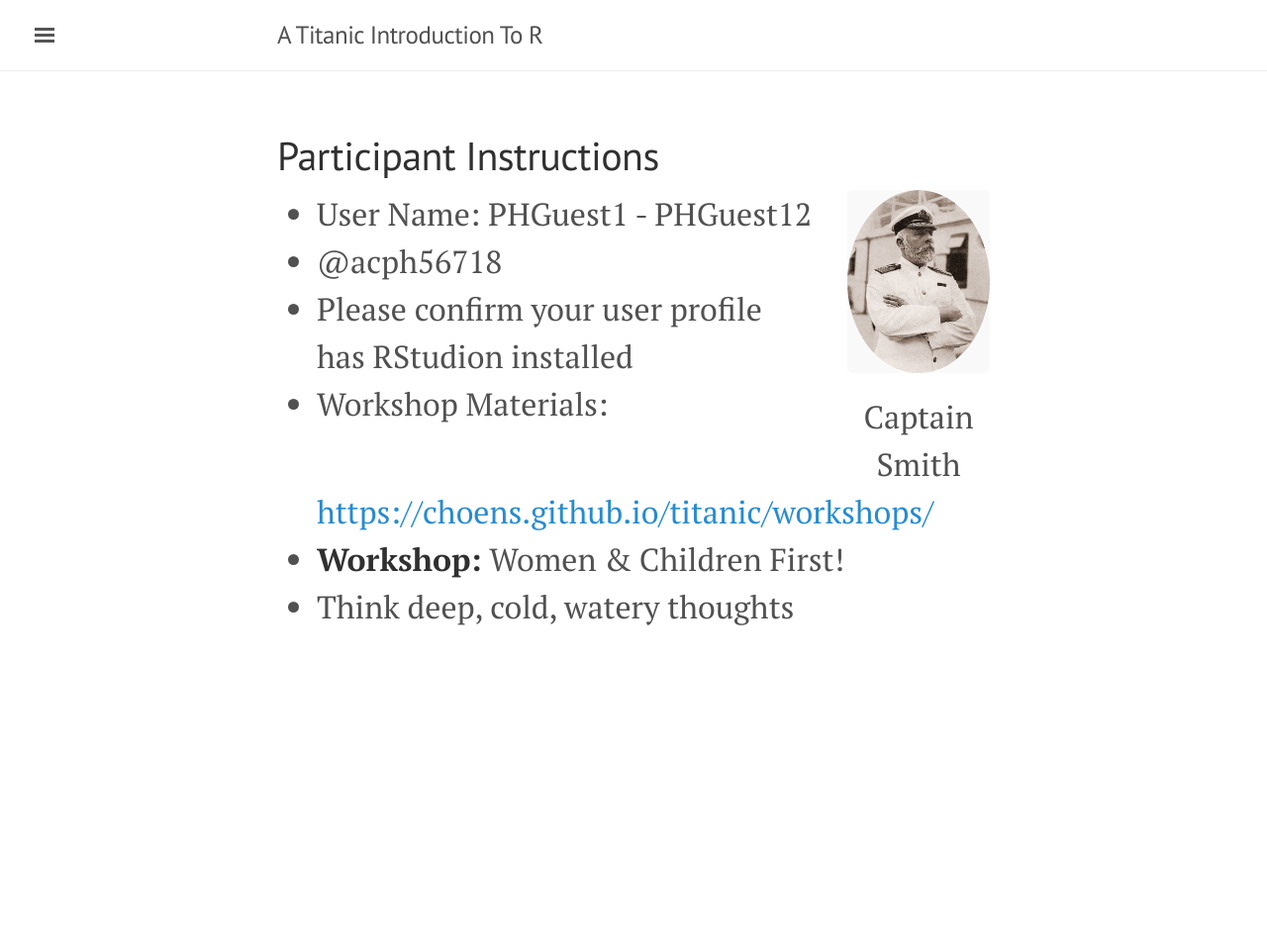
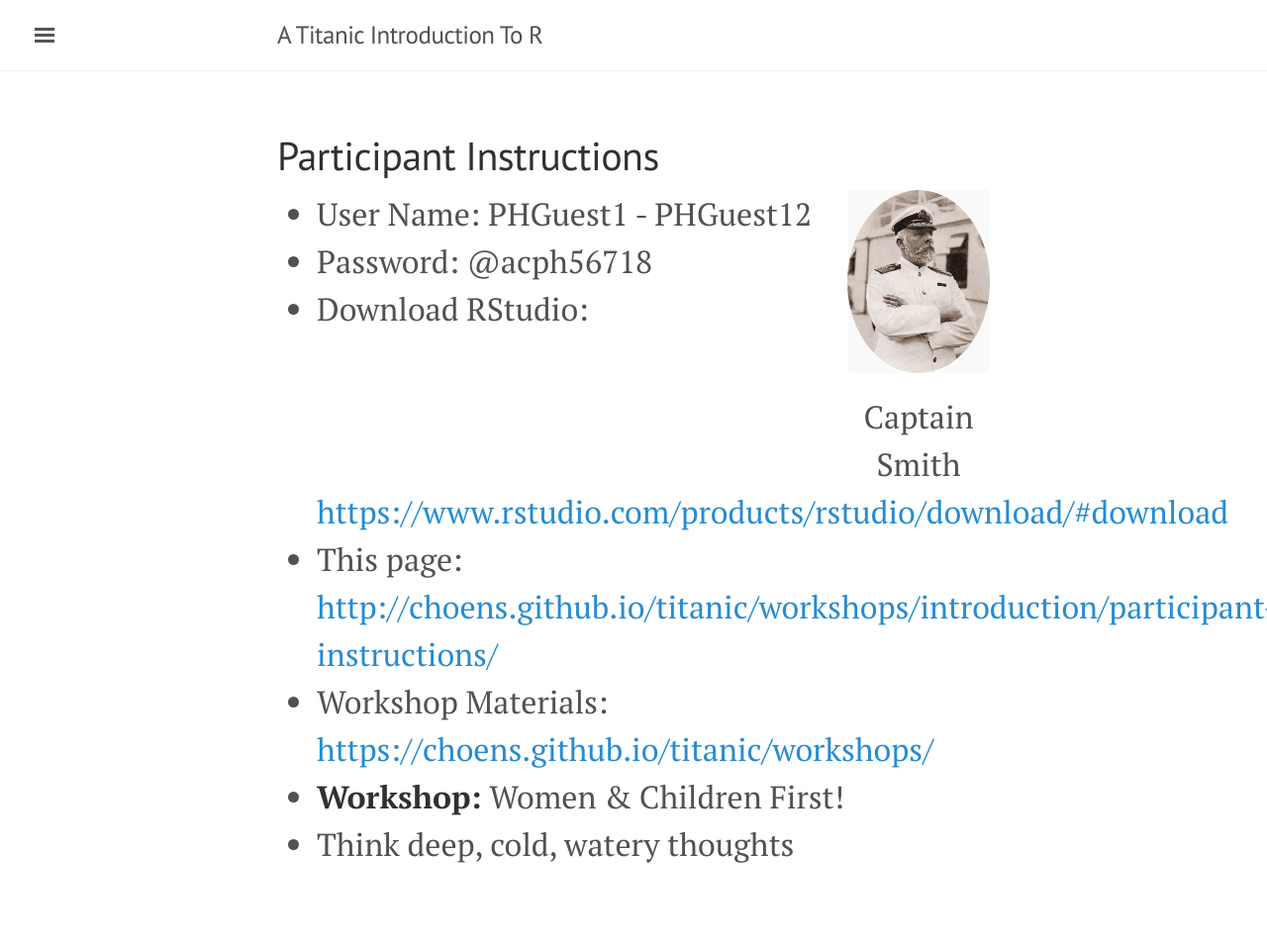
Before and after one commit to ajstamm/titanic, a Jekyll site: the page built from workshops/regression/participant-instructions.html, in a window 1280 px wide. Shown: the whole page at 99% size. Built offline with Jekyll 4.4.1, drawn with Linux system fonts in a browser that asks for light colours; before the commit the page ends 900 px from its top, so only the background shows below that.

Commit message:
More password updates!
 Changes to be committed:
	modified:   workshops/introduction/participant-instructions.html
	modified:   workshops/regression/participant-instructions.html

```diff
--- a/workshops/introduction/participant-instructions.html
+++ b/workshops/introduction/participant-instructions.html
@@ -23,8 +23,9 @@ title: "Participant Instructions"
                      </ul>
                      </li> -->
                 <li>User Name: PHGuest1 - PHGuest12</li>
-                <li>@acph56718
-                <li>Please confirm your user profile has RStudion installed</li>
+                <li>Password: @acph56718
+                <li>Download RStudio: <a href="https://www.rstudio.com/products/rstudio/download/#download" target="_blank"> https://www.rstudio.com/products/rstudio/download/#download</a></li>
+                <li>This page: <a href="http://choens.github.io/titanic/workshops/introduction/participant-instructions/"> http://choens.github.io/titanic/workshops/introduction/participant-instructions/</a>
                 <li> Workshop Materials: <a href="https://choens.github.io/titanic/workshops/">https://choens.github.io/titanic/workshops/</a> </li>
                 <li><strong>Workshop:</strong> Icebergs Ahead!</li>
                 <li>Think deep, cold, watery thoughts</li>
--- a/workshops/regression/participant-instructions.html
+++ b/workshops/regression/participant-instructions.html
@@ -23,8 +23,9 @@ title: "Participant Instructions"
              </ul>
              </li> -->
         <li>User Name: PHGuest1 - PHGuest12</li>
-        <li>@acph56718
-        <li>Please confirm your user profile has RStudion installed</li>
+        <li>Password: @acph56718
+        <li>Download RStudio: <a href="https://www.rstudio.com/products/rstudio/download/#download" target="_blank"> https://www.rstudio.com/products/rstudio/download/#download</a></li>
+        <li>This page: <a href="http://choens.github.io/titanic/workshops/introduction/participant-instructions/"> http://choens.github.io/titanic/workshops/introduction/participant-instructions/</a>
         <li> Workshop Materials: <a href="https://choens.github.io/titanic/workshops/">https://choens.github.io/titanic/workshops/</a> </li>
         <li><strong>Workshop:</strong> Women & Children First!</li>
         <li>Think deep, cold, watery thoughts</li>
```
